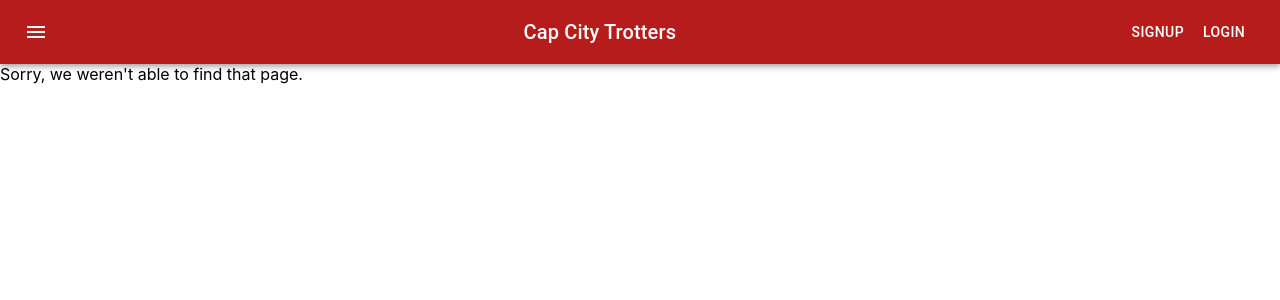
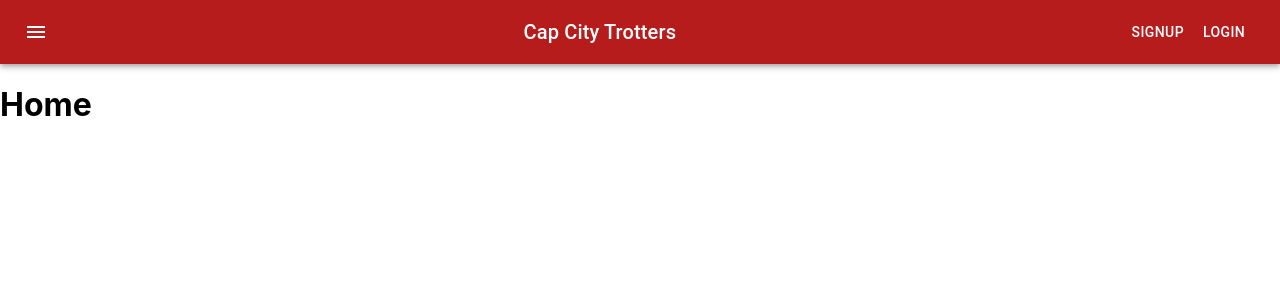
Before and after one commit to MCN17/cct, a React (Create React App) app in the folder client/: page /home in a window 1280 px wide. Shown: the top 300 px of the page. Built offline with nearby package versions, Linux system fonts and the light colour scheme.

Commit message:
added home page

```diff
--- a/client/src/App.js
+++ b/client/src/App.js
@@ -4,6 +4,7 @@ import { BrowserRouter as Router, Routes, Route } from 'react-router-dom';
 import { setContext } from '@apollo/client/link/context';
 
 // import pages
+import Home from "./pages/Home";
 import Login from "./pages/Login";
 import Signup from "./pages/Signup";
 import NoMatch from "./pages/NoMatch";
@@ -37,6 +38,7 @@ function App() {
         <div className="App">
           <NavBar />
           <Routes>
+            <Route path="/home" element={<Home/>}/>
             <Route path="/login" element={<Login/>}/>
             <Route path="/signup" element={<Signup/>}/>
             <Route path="*" element={<NoMatch/>}/>
--- a/client/src/components/NavBar/index.js
+++ b/client/src/components/NavBar/index.js
@@ -42,11 +42,11 @@ const NavBar = () => {
               'aria-labelledby': 'basic-button',
             }}
           >
-            <MenuItem onClick={handleClose}><a href="/profile" className="menu-links">Home</a></MenuItem>
+            <MenuItem onClick={handleClose}><a href="/home" className="menu-links">Home</a></MenuItem>
             <MenuItem onClick={handleClose}><a href="/profile" className="menu-links">Profile</a></MenuItem>
-            <MenuItem onClick={handleClose}><a href="/profile" className="menu-links">The Team</a></MenuItem>
-            <MenuItem onClick={handleClose}><a href="/profile" className="menu-links">Circuits</a></MenuItem>
-            <MenuItem onClick={handleClose}><a href="/profile" className="menu-links">Top Routes</a></MenuItem>
+            <MenuItem onClick={handleClose}><a href="/theteam" className="menu-links">The Team</a></MenuItem>
+            <MenuItem onClick={handleClose}><a href="/circuits" className="menu-links">Circuits</a></MenuItem>
+            <MenuItem onClick={handleClose}><a href="/toproutes" className="menu-links">Top Routes</a></MenuItem>
           </Menu>
 
           <IconButton
--- /dev/null
+++ b/client/src/pages/Home.js
@@ -0,0 +1,12 @@
+import React from "react";
+
+const Home = () => {
+
+    return (
+        <div>
+            <h1>Home</h1>
+        </div>
+    )
+}
+
+export default Home;
```
